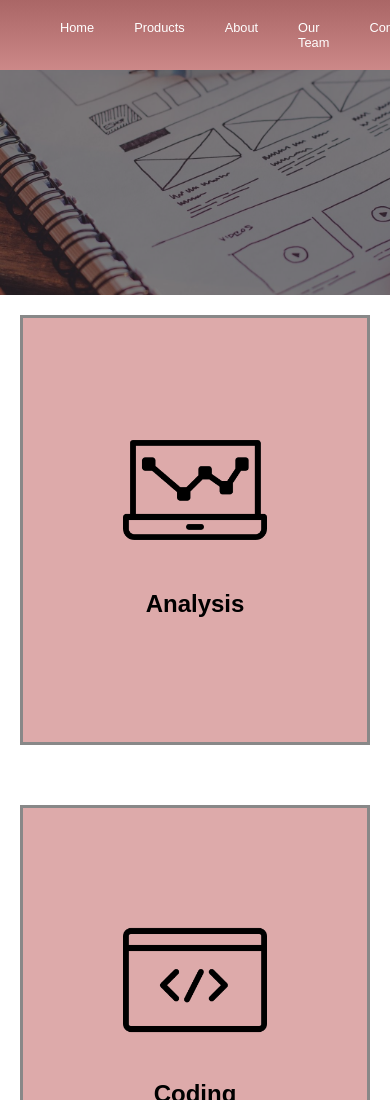
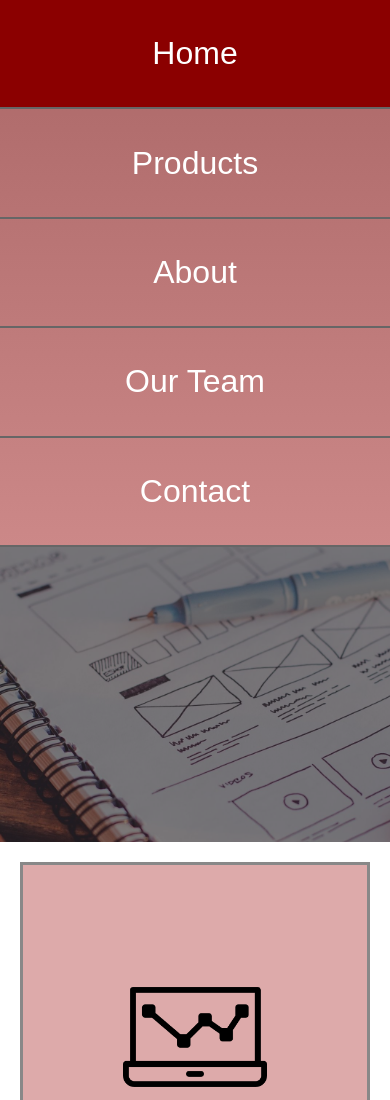
Before and after one commit to kawsar130/Responsive_Layout-1, a plain HTML site: page index.html in a window 390 px wide. Shown: the top 1100 px of the page. Drawn offline with Linux system fonts and the light colour scheme.

Commit message:
Media Query Updated for Mobile Responsive Browser
Media Query's "max-width" changed to 1080px for all Mobile and Tablet Device.

```diff
--- a/style.css
+++ b/style.css
@@ -19,11 +19,13 @@ body {
 	background: linear-gradient(#a66, #c88);
 }
 
+/*
 @media only screen and (max-width: 600px) {
 	.main-nav {
 		font-size: 0.8em;
 	}
 }
+*/
 
 li {
 	padding: 20px;
@@ -97,3 +99,22 @@ footer {
 	padding-top: 1.5em;
 	font-weight: bold;
 }
+
+@media screen and (max-width: 1080px) {
+	.sticky {
+		position: static;
+	}
+
+	.main-nav {
+		display: block;
+		width: 100%;
+		padding: 0;
+		font-size: 2em;
+		text-align: center;
+	}
+
+	.main-nav > li {
+		border-bottom: 2px solid #666;
+		padding: 1.1em;
+	}
+}
```
